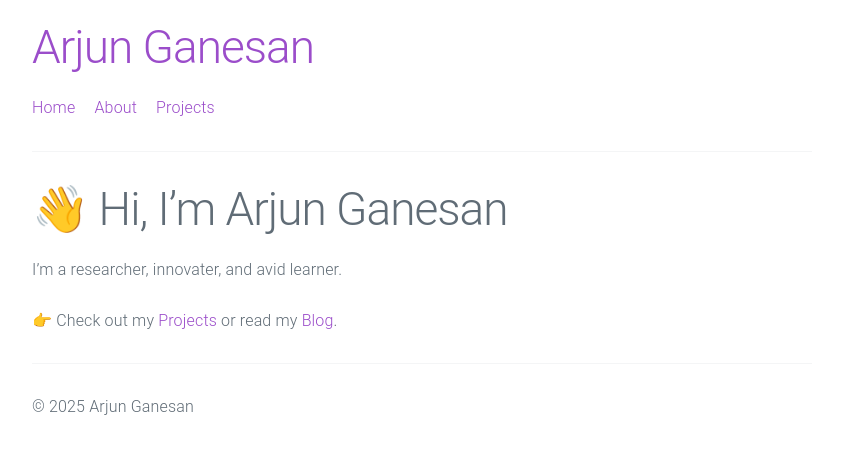
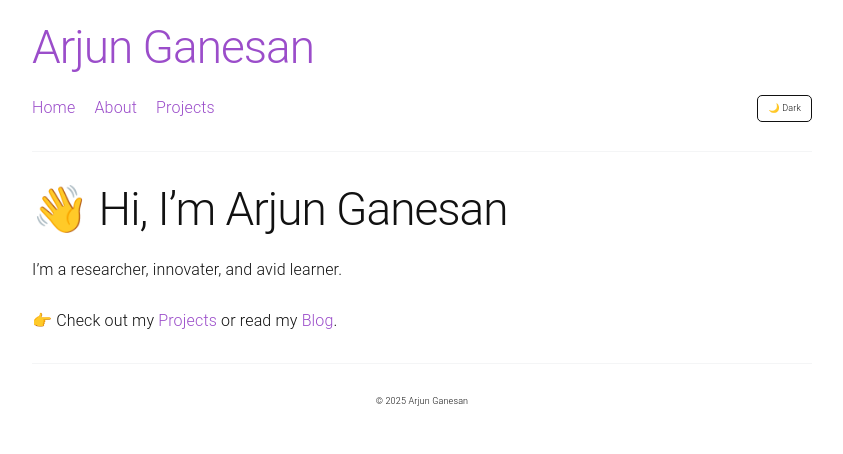
Before and after one commit to Arjun-Ganesan/Arjun-Ganesan.github.io, a Jekyll site: the page built from index.md, in a window 1280 px wide. Shown: the top 454 px of the page, without its empty margins (218-1061 px from the left). Built offline with Jekyll 4.4.1, drawn with Linux system fonts in a browser that asks for light colours.

Commit message:
Update default.html

```diff
--- a/_layouts/default.html
+++ b/_layouts/default.html
@@ -4,19 +4,59 @@
   <meta charset="UTF-8">
   <title>{{ page.title }} | {{ site.title }}</title>
   <meta name="description" content="{{ site.description }}">
+
+  <!-- Base CSS -->
   <link rel="stylesheet" href="https://cdnjs.cloudflare.com/ajax/libs/milligram/1.4.1/milligram.min.css">
+
+  <!-- Syntax Highlighting -->
+  <link rel="stylesheet" href="https://cdnjs.cloudflare.com/ajax/libs/highlight.js/11.9.0/styles/github-dark.min.css" id="highlight-theme">
+
   <style>
-    body { max-width: 800px; margin: 2rem auto; padding: 0 1rem; }
+    body {
+      max-width: 800px;
+      margin: 2rem auto;
+      padding: 0 1rem;
+      transition: background 0.3s, color 0.3s;
+    }
+
     nav a { margin-right: 15px; }
+
+    /* Light Mode */
+    body.light {
+      background: #ffffff;
+      color: #111;
+    }
+
+    /* Dark Mode */
+    body.dark {
+      background: #0d1117;
+      color: #c9d1d9;
+    }
+
+    footer {
+      font-size: 0.9rem;
+      margin-top: 2rem;
+      text-align: center;
+    }
+
+    .dark-toggle {
+      float: right;
+      cursor: pointer;
+      font-size: 0.9rem;
+      padding: 5px 10px;
+      border: 1px solid;
+      border-radius: 5px;
+    }
   </style>
 </head>
-<body>
+<body class="light">
   <header>
     <h1><a href="{{ site.baseurl }}/">{{ site.title }}</a></h1>
     <nav>
       {% for item in site.nav %}
         <a href="{{ site.baseurl }}{{ item.link }}">{{ item.name }}</a>
       {% endfor %}
+      <span class="dark-toggle" onclick="toggleDarkMode()">🌙 Dark</span>
     </nav>
     <hr>
   </header>
@@ -29,5 +69,36 @@
     <hr>
     <p>© {{ site.time | date: "%Y" }} {{ site.title }}</p>
   </footer>
+
+  <!-- Syntax highlighting JS -->
+  <script src="https://cdnjs.cloudflare.com/ajax/libs/highlight.js/11.9.0/highlight.min.js"></script>
+  <script>hljs.highlightAll();</script>
+
+  <!-- Dark Mode Toggle Script -->
+  <script>
+    const body = document.body;
+    const toggleBtn = document.querySelector('.dark-toggle');
+    const highlightTheme = document.getElementById('highlight-theme');
+
+    if (localStorage.getItem('mode') === 'dark') {
+      body.className = 'dark';
+      toggleBtn.textContent = '☀️ Light';
+      highlightTheme.href = "https://cdnjs.cloudflare.com/ajax/libs/highlight.js/11.9.0/styles/github-dark.min.css";
+    }
+
+    function toggleDarkMode() {
+      if (body.classList.contains('dark')) {
+        body.className = 'light';
+        toggleBtn.textContent = '🌙 Dark';
+        highlightTheme.href = "https://cdnjs.cloudflare.com/ajax/libs/highlight.js/11.9.0/styles/github.min.css";
+        localStorage.setItem('mode', 'light');
+      } else {
+        body.className = 'dark';
+        toggleBtn.textContent = '☀️ Light';
+        highlightTheme.href = "https://cdnjs.cloudflare.com/ajax/libs/highlight.js/11.9.0/styles/github-dark.min.css";
+        localStorage.setItem('mode', 'dark');
+      }
+    }
+  </script>
 </body>
 </html>
```
